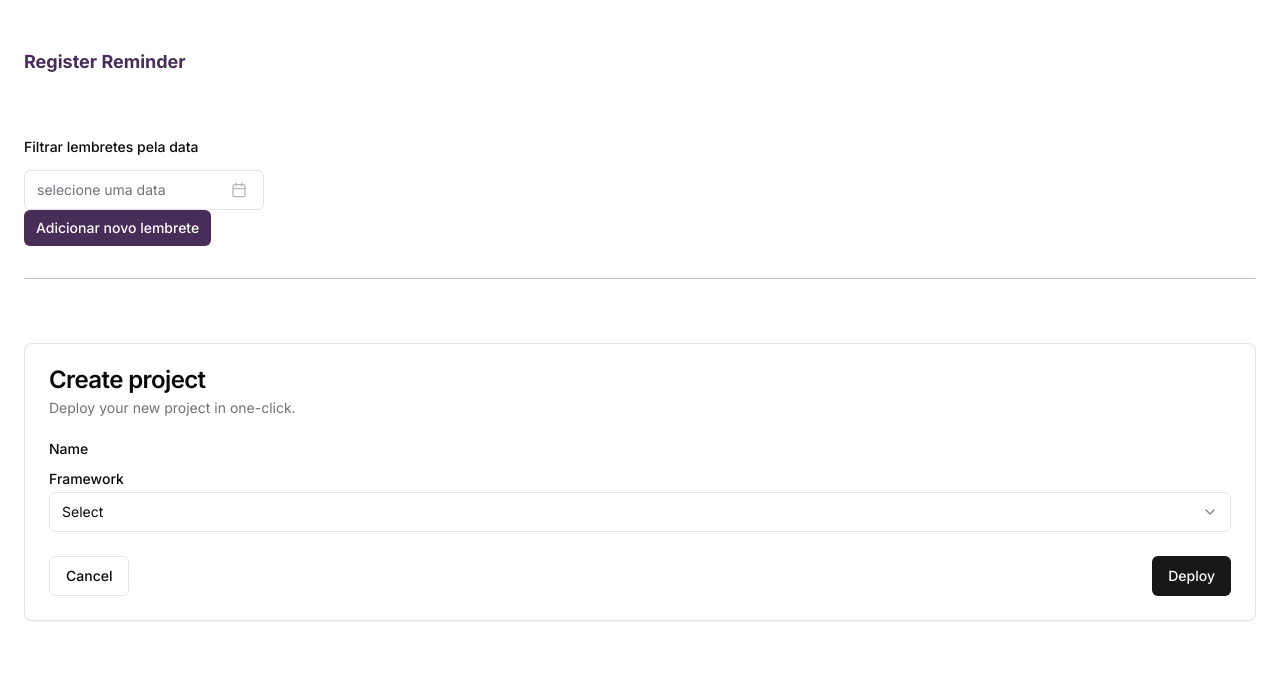
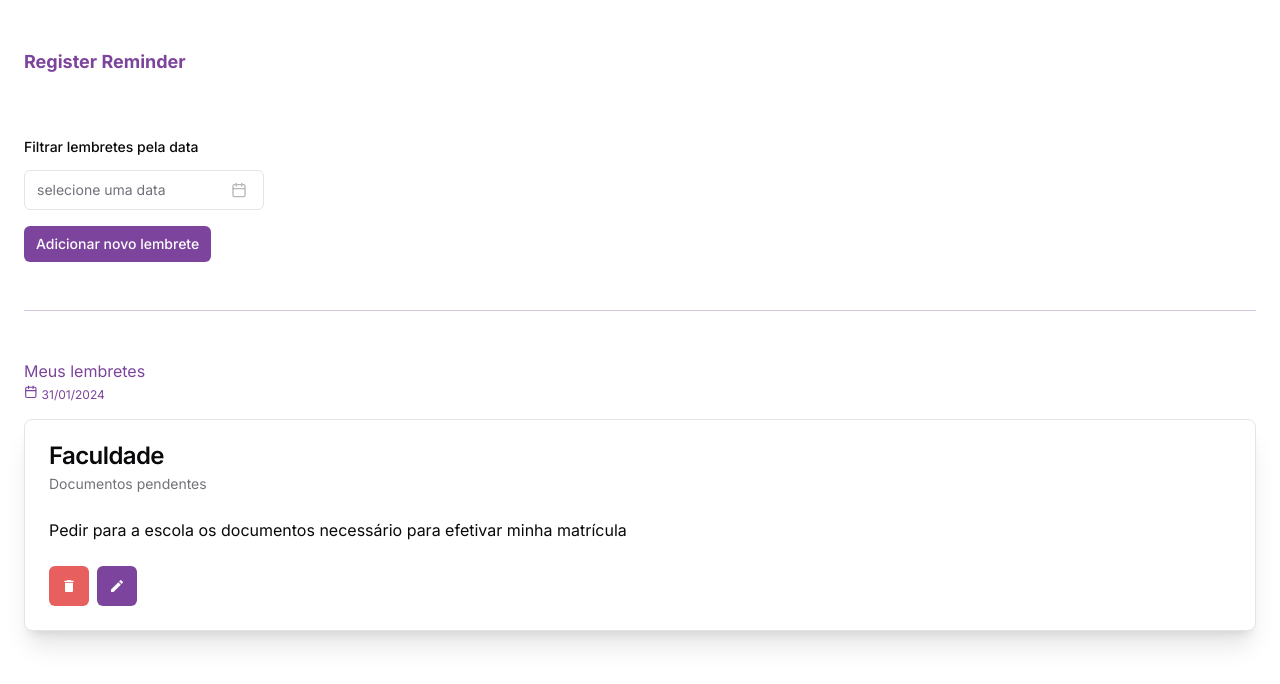
Before and after one commit to calvinsteixeira/register-reminders, a Next.js app: page /dashboard in a window 1280 px wide. Shown: the top 684 px of the page. Built offline with nearby package versions, Linux system fonts and the light colour scheme.

Commit message:
Criando context e providers, e ajustando card de lembrete

```diff
--- a/app/dashboard/page.tsx
+++ b/app/dashboard/page.tsx
@@ -1,6 +1,7 @@
 import React from 'react'
 import { DatePicker, Divider, ContentCard } from '@/components/index'
 import { Button } from "@/components/ui/button"
+import { CalendarIcon } from "lucide-react"
 
 type Props = {}
 
@@ -8,14 +9,21 @@ export default function page({ }: Props) {
   return (
     <main className='w-screen h-screen background'>
       <h1 className='text-lg font-bold text-secondary mt-12'>Register Reminder</h1>
-      <div className='w-full h-full mt-16 flex flex-col gap-8'>
-        <div>
+      <div className='w-full h-full mt-16 flex flex-col'>
+        <div className='space-y-4'>
           <DatePicker label='Filtrar lembretes pela data' placeholder='selecione uma data' />
           <Button size={'sm'} className='bg-secondary text-secondary-foreground'>Adicionar novo lembrete</Button>
           <Divider />
         </div>
-        <div className='flex flex-col gap-4'>
-          <ContentCard />
+        <div className='flex flex-col gap-4 mt-4'>
+          <div className='flex flex-col gap-0.5 text-secondary'>
+            <h2>Meus lembretes</h2>
+            <div className='flex items-baseline gap-1'>
+              <CalendarIcon className='h-[0.85rem] w-[0.85rem]'/>
+              <p className='text-xs'>31/01/2024</p>
+            </div>
+          </div>
+          <ContentCard title='Faculdade' subtitle='Documentos pendentes' description='Pedir para a escola os documentos necessário para efetivar minha matrícula' />
         </div>
       </div>
     </main>
--- a/app/globals.css
+++ b/app/globals.css
@@ -16,7 +16,7 @@
     --primary: 240 5.9% 10%;
     --primary-foreground: 0 0% 98%;
 
-    --secondary: 278, 32%, 26%;
+    --secondary: 278, 39%, 44%;
     --secondary-foreground: 0 0% 100%;
 
     --muted: 240 4.8% 95.9%;
@@ -25,8 +25,8 @@
     --accent: 240 4.8% 95.9%;
     --accent-foreground: 240 5.9% 10%;
 
-    --destructive: 0 84.2% 60.2%;
-    --destructive-foreground: 0 0% 98%;
+    --destructive: 0, 74%, 64%, 100%;
+    --destructive-foreground: 0 0% 100%;
 
     --border: 240 5.9% 90%;
     --input: 240 5.9% 90%;
--- a/app/layout.tsx
+++ b/app/layout.tsx
@@ -1,22 +1,25 @@
 import type { Metadata } from 'next'
 import { Inter } from 'next/font/google'
 import './globals.css'
+import Providers from '@/providers/Providers'
 
 const inter = Inter({ subsets: ['latin'] })
+
+type Props = {
+  children: React.ReactNode
+}
 
 export const metadata: Metadata = {
   title: 'Create Next App',
   description: 'Generated by create next app',
 }
 
-export default function RootLayout({
-  children,
-}: {
-  children: React.ReactNode
-}) {
+export default function RootLayout({children}: Props) {
   return (
     <html lang="en">
-      <body className={inter.className}>{children}</body>
+      <body className={inter.className}>
+        <Providers>{children}</Providers>
+      </body>
     </html>
   )
 }
--- a/components/content/ContentCard.tsx
+++ b/components/content/ContentCard.tsx
@@ -1,4 +1,4 @@
-import * as React from "react"
+import React, { ReactElement } from "react"
 
 import { Button } from "@/components/ui/button"
 import {
@@ -17,40 +17,27 @@ import {
   SelectTrigger,
   SelectValue,
 } from "@/components/ui/select"
+import { MdEdit, MdDelete } from "react-icons/md";
+type Props = {
+  title: string,
+  subtitle?: string,
+  description: string,
+  tags?: ReactElement
+}
 
-export default function ContentCard() {
+export default function ContentCard({ title, subtitle, description, tags }: Props) {
   return (
-    <Card className="max-w-[100%]">
+    <Card className="max-w-[100%] bg-card text-card-foreground shadow-xl border">
       <CardHeader>
-        <CardTitle>Create project</CardTitle>
-        <CardDescription>Deploy your new project in one-click.</CardDescription>
+        <CardTitle>{title}</CardTitle>
+        {subtitle && <CardDescription>{subtitle}</CardDescription>}
       </CardHeader>
       <CardContent>
-        <form>
-          <div className="grid w-full items-center gap-4">
-            <div className="flex flex-col space-y-1.5">
-              <Label htmlFor="name">Name</Label>
-            </div>
-            <div className="flex flex-col space-y-1.5">
-              <Label htmlFor="framework">Framework</Label>
-              <Select>
-                <SelectTrigger id="framework">
-                  <SelectValue placeholder="Select" />
-                </SelectTrigger>
-                <SelectContent position="popper">
-                  <SelectItem value="next">Next.js</SelectItem>
-                  <SelectItem value="sveltekit">SvelteKit</SelectItem>
-                  <SelectItem value="astro">Astro</SelectItem>
-                  <SelectItem value="nuxt">Nuxt.js</SelectItem>
-                </SelectContent>
-              </Select>
-            </div>
-          </div>
-        </form>
+        <p>{description}</p>
       </CardContent>
-      <CardFooter className="flex justify-between">
-        <Button variant="outline">Cancel</Button>
-        <Button>Deploy</Button>
+      <CardFooter className="flex  justify-start gap-2">
+        <Button size={"icon"} className='bg-destructive text-destructive-foreground'><MdDelete className='text-base' /></Button>
+        <Button size={"icon"} className='bg-secondary'><MdEdit className='text-base' /></Button>
       </CardFooter>
     </Card>
   )
--- /dev/null
+++ b/context/GlobalContext.tsx
@@ -0,0 +1,22 @@
+'use client'
+
+import React from 'react'
+
+const GlobalContext = React.createContext<SharedComponentsData | undefined>(undefined);
+
+type SharedComponentsData = {
+  dateReminderFilter?: Date
+}
+
+type Props = {
+  children: React.ReactNode,
+  sharedComponentsData?: SharedComponentsData
+}
+
+export default function GlobalProvider({ children, sharedComponentsData }: Props) {
+  const [sharedData, setSharedData] = React.useState<SharedComponentsData | undefined>(sharedComponentsData)
+
+  return (
+    <GlobalContext.Provider value={sharedData}>{children}</GlobalContext.Provider>
+  )
+}
--- /dev/null
+++ b/providers/Providers.tsx
@@ -0,0 +1,14 @@
+'use client'
+
+import React from 'react'
+import GlobalProvider from '@/context/GlobalContext'
+
+type Props = {
+  children: React.ReactNode
+}
+
+export default function Providers({children}: Props) {
+  return (
+    <GlobalProvider>{children}</GlobalProvider>
+  )
+}
```
